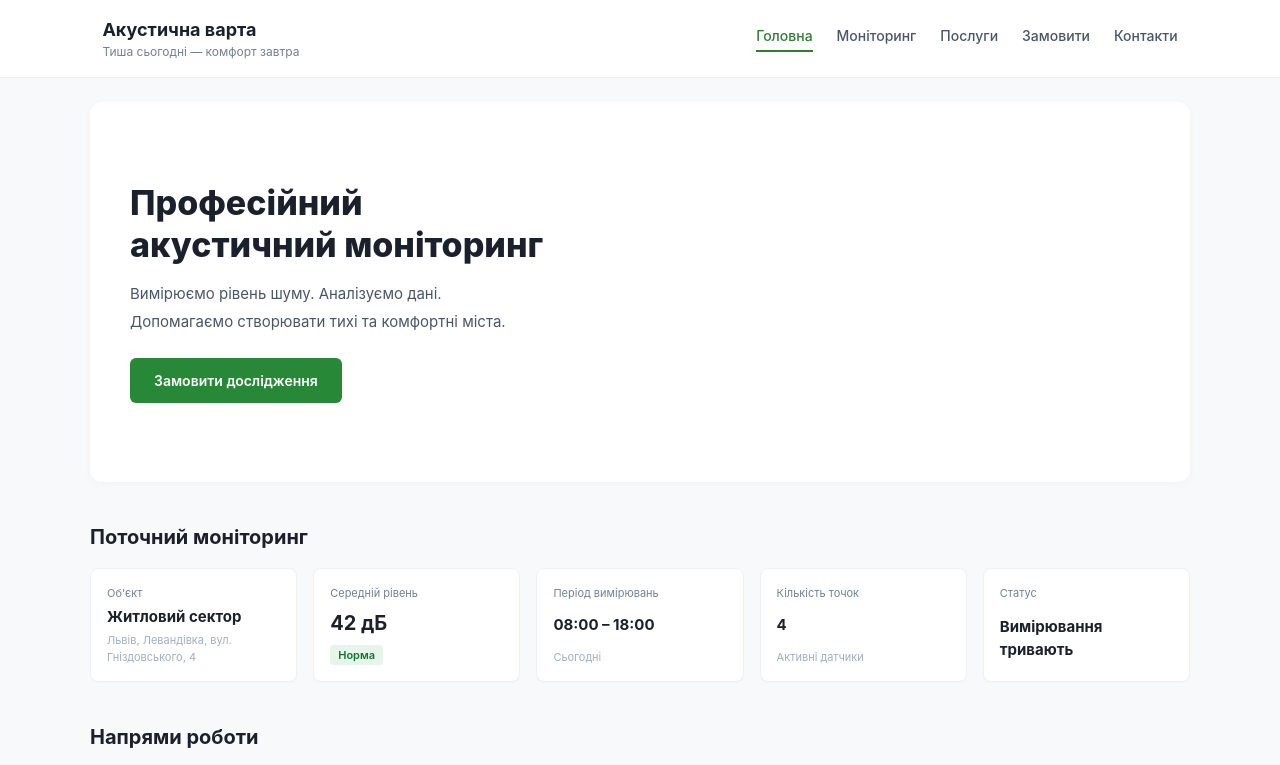
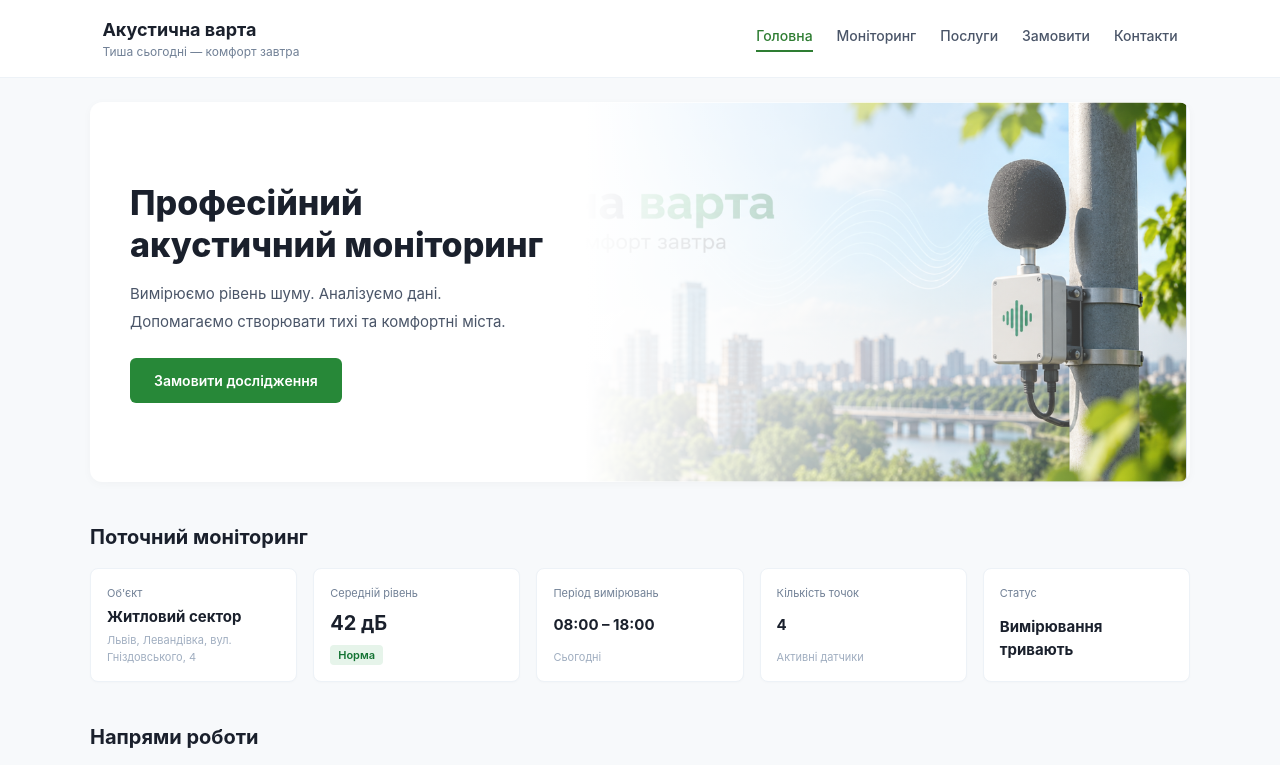
Before and after one commit to vrekunov2023/Web_Programming, a plain HTML site: page lab/lab2/index.html in a window 1280 px wide. Shown: the top 765 px of the page. Drawn offline with Linux system fonts and the light colour scheme.

Commit message:
Update background image URL in style.css

```diff
--- a/lab/lab2/css/style.css
+++ b/lab/lab2/css/style.css
@@ -82,7 +82,7 @@ main {
     background-color: #ffffff;
     background-image:
         linear-gradient(to right, #ffffff 45%, rgba(255, 255, 255, 0.7) 65%, rgba(255, 255, 255, 0) 100%),
-        url('../image/image.png');
+        url('../images/image.png');
     background-position: right center;
     background-repeat: no-repeat;
     background-size: contain;
```
